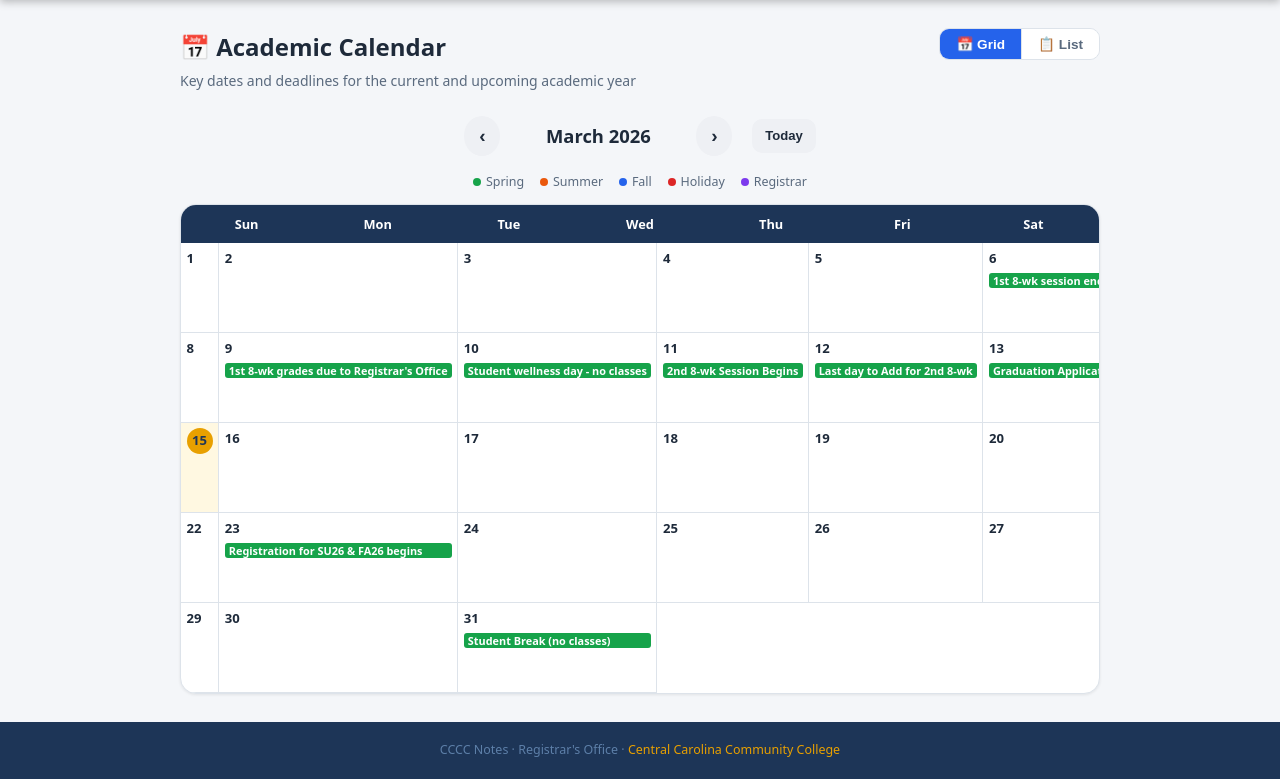
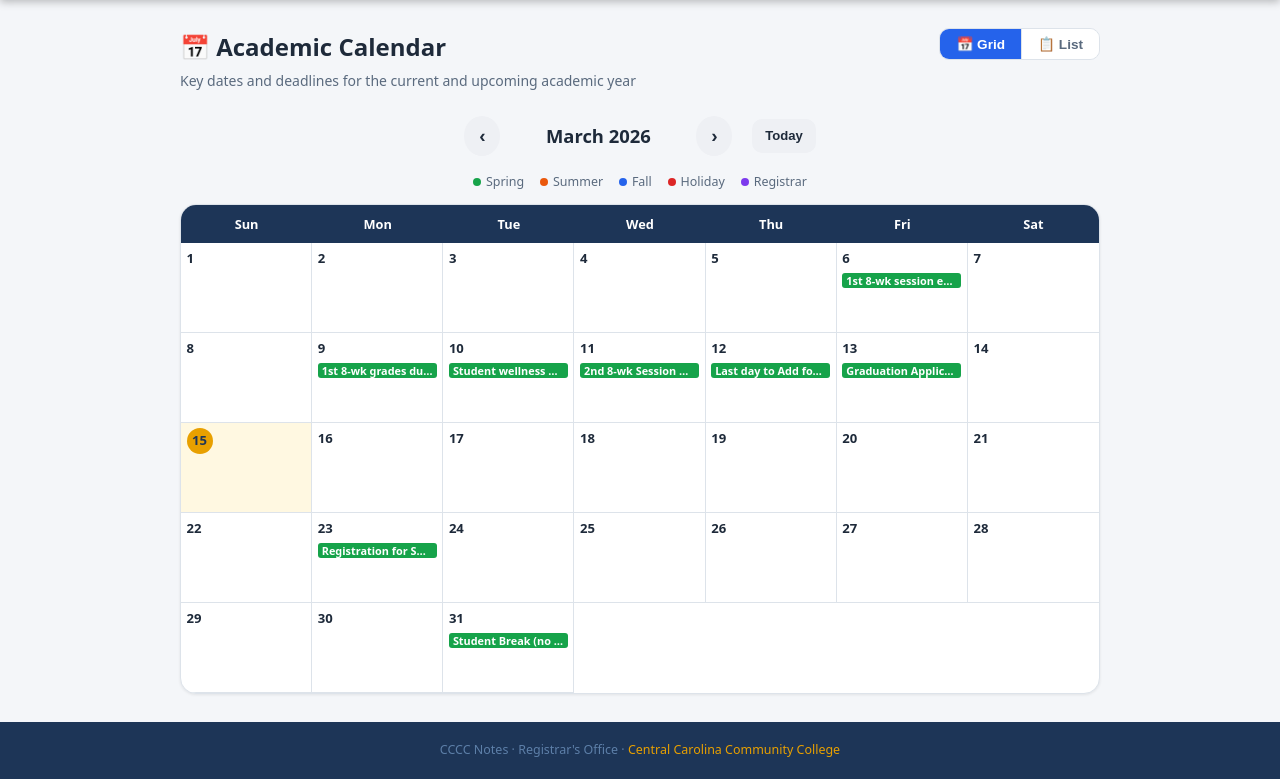
Before and after one commit to JeffreyLebowsk1/work-notes, a Flask app: page /calendar in a window 1280 px wide. Shown: the part 58-837 px from the top of the page. Run offline with Flask 3, Linux system fonts and the light colour scheme; some libraries are stand-ins or nearby versions.

Commit message:
Fix calendar grid columns to uniform width

```diff
--- a/tools/static/css/style.css
+++ b/tools/static/css/style.css
@@ -772,7 +772,7 @@ body { overflow-x: hidden; width: 100%; }
 }
 .cal-weekdays {
   display: grid;
-  grid-template-columns: repeat(7, 1fr);
+  grid-template-columns: repeat(7, minmax(0, 1fr));
   background: var(--navy);
   color: #fff;
   font-weight: 700;
@@ -782,7 +782,7 @@ body { overflow-x: hidden; width: 100%; }
 .cal-weekdays > div { padding: .55rem .25rem; }
 .cal-days {
   display: grid;
-  grid-template-columns: repeat(7, 1fr);
+  grid-template-columns: repeat(7, minmax(0, 1fr));
 }
 .cal-day {
   min-height: 90px;
@@ -794,6 +794,7 @@ body { overflow-x: hidden; width: 100%; }
   transition: background .12s;
   display: flex;
   flex-direction: column;
+  overflow: hidden;
 }
 .cal-day:nth-child(7n) { border-right: none; }
 .cal-day.empty { background: var(--bg); cursor: default; }
```
